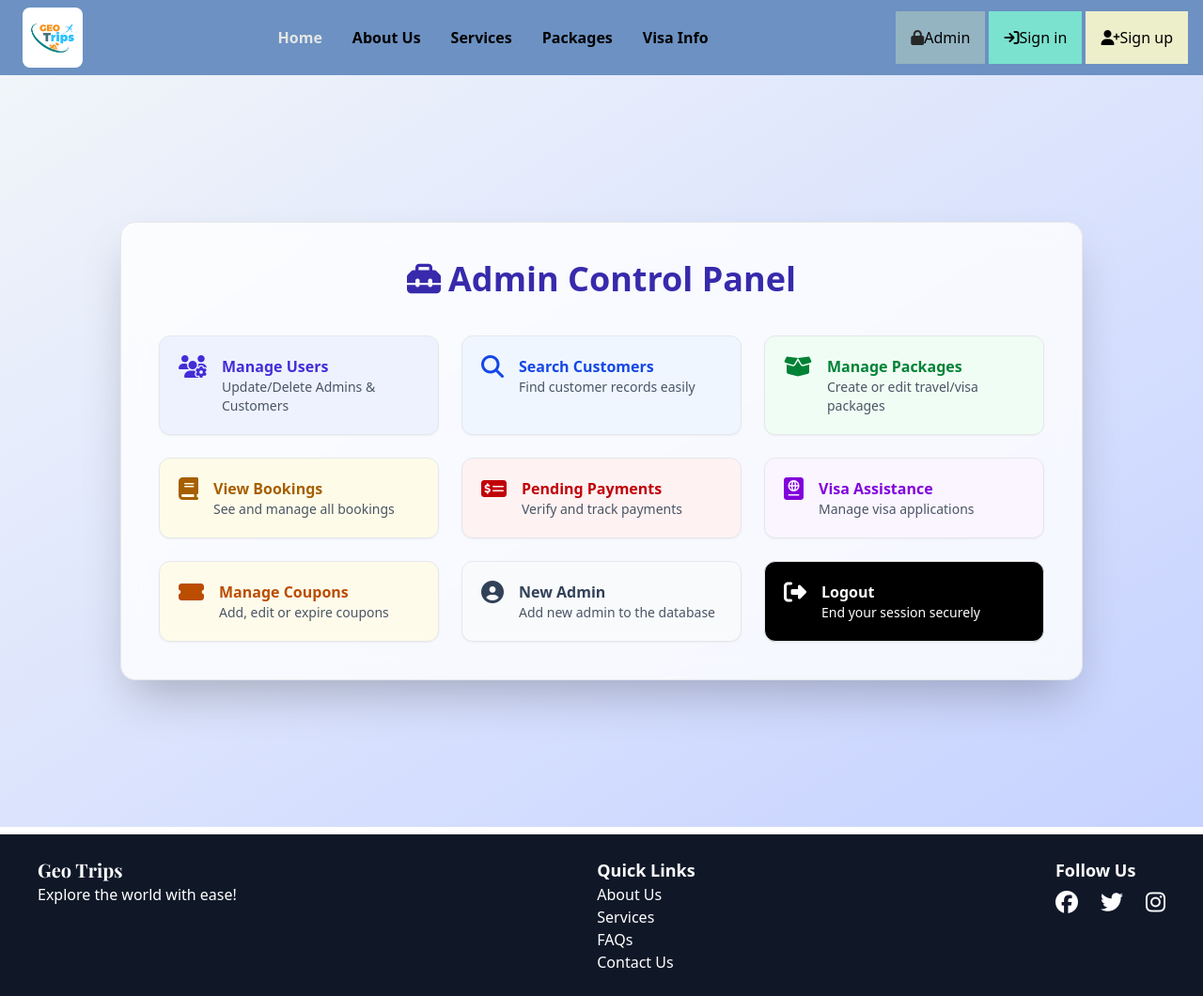
After one commit to RakibHossain231/dbms-project-geo-trip, a PHP site: page /geo/admin_panel.php in a window 1280 px wide. The commit adds this page. Shown: the whole page at 94% size. Run offline with PHP 8.4, Linux system fonts and the light colour scheme; some libraries are stand-ins or nearby versions; some web fonts are replaced.

Commit message:
Added some prompt after adding or updating data and page for adding new admin

```diff
--- /dev/null
+++ b/admin_panel.php
@@ -0,0 +1,123 @@
+<?php include 'things/top.php'; ?>
+<body>
+    <?php include 'things/navbar.php'; ?>
+    <section class="min-h-screen bg-gradient-to-br from-slate-100 to-indigo-200 flex items-center justify-center px-4 py-10">
+        <div class="w-full max-w-5xl bg-white/80 backdrop-blur-md rounded-2xl shadow-2xl border border-gray-200 p-10">
+
+            <!-- Heading -->
+            <h2 class="text-4xl font-extrabold text-center text-indigo-800 mb-10">
+                <i class="fas fa-toolbox mr-2"></i>Admin Control Panel
+            </h2>
+
+            <!-- Button Grid -->
+            <div class="grid grid-cols-1 sm:grid-cols-2 lg:grid-cols-3 gap-6">
+
+                <!-- Users -->
+                <a href="customers_list.php" class="admin-btn bg-indigo-50 border-indigo-200 text-indigo-700 hover:bg-indigo-100">
+                    <i class="fas fa-users-cog text-2xl"></i>
+                    <div>
+                        <p class="font-semibold">Manage Users</p>
+                        <p class="text-sm text-gray-600">Update/Delete Admins & Customers</p>
+                    </div>
+                </a>
+
+                <!-- Search -->
+                <a href="search_customer.php" class="admin-btn bg-blue-50 border-blue-200 text-blue-700 hover:bg-blue-100">
+                    <i class="fas fa-search text-2xl"></i>
+                    <div>
+                        <p class="font-semibold">Search Customers</p>
+                        <p class="text-sm text-gray-600">Find customer records easily</p>
+                    </div>
+                </a>
+
+                <!-- Packages -->
+                <a href="packages_list.php" class="admin-btn bg-green-50 border-green-200 text-green-700 hover:bg-green-100">
+                    <i class="fas fa-box-open text-2xl"></i>
+                    <div>
+                        <p class="font-semibold">Manage Packages</p>
+                        <p class="text-sm text-gray-600">Create or edit travel/visa packages</p>
+                    </div>
+                </a>
+
+                <!-- Bookings -->
+                <a href="view_bookings.php" class="admin-btn bg-yellow-50 border-yellow-200 text-yellow-700 hover:bg-yellow-100">
+                    <i class="fas fa-book text-2xl"></i>
+                    <div>
+                        <p class="font-semibold">View Bookings</p>
+                        <p class="text-sm text-gray-600">See and manage all bookings</p>
+                    </div>
+                </a>
+
+                <!-- Payments -->
+                <a href="pending_payments.php" class="admin-btn bg-red-50 border-red-200 text-red-700 hover:bg-red-100">
+                    <i class="fas fa-money-check-alt text-2xl"></i>
+                    <div>
+                        <p class="font-semibold">Pending Payments</p>
+                        <p class="text-sm text-gray-600">Verify and track payments</p>
+                    </div>
+                </a>
+
+                <!-- Visa Assistance -->
+                <a href="visa_data.php" class="admin-btn bg-purple-50 border-purple-200 text-purple-700 hover:bg-purple-100">
+                    <i class="fas fa-passport text-2xl"></i>
+                    <div>
+                        <p class="font-semibold">Visa Assistance</p>
+                        <p class="text-sm text-gray-600">Manage visa applications</p>
+                    </div>
+                </a>
+
+                <!-- Coupons -->
+                <a href="manage_coupons.php" class="admin-btn bg-amber-50 border-amber-200 text-amber-700 hover:bg-amber-100">
+                    <i class="fas fa-ticket-alt text-2xl"></i>
+                    <div>
+                        <p class="font-semibold">Manage Coupons</p>
+                        <p class="text-sm text-gray-600">Add, edit or expire coupons</p>
+                    </div>
+                </a>
+
+                <!-- add new admin -->
+                <a href="add_admin.php" class="admin-btn bg-slate-50 border-slate-200 text-slate-700 hover:bg-slate-100">
+                    <i class="fas fa-user-circle text-2xl"></i>
+                    <div>
+                        <p class="font-semibold">New Admin</p>
+                        <p class="text-sm text-gray-600">Add new admin to the database</p>
+                    </div>
+                </a>
+
+                <!-- Logout -->
+                <a href="logout.php" class="admin-btn bg-black text-white border-gray-800 hover:bg-gray-900">
+                    <i class="fas fa-sign-out-alt text-2xl"></i>
+                    <div>
+                        <p class="font-semibold">Logout</p>
+                        <p class="text-sm">End your session securely</p>
+                    </div>
+                </a>
+
+            </div>
+        </div>
+    </section>
+
+    <!-- Tailwind Custom Class for Buttons -->
+    <style>
+        .admin-btn {
+            display: flex;
+            align-items: flex-start;
+            gap: 1rem;
+            padding: 1.25rem;
+            border-radius: 0.75rem;
+            border: 1px solid #e5e7eb;
+            /* Tailwind's gray-200 */
+            box-shadow: 0 1px 2px rgba(0, 0, 0, 0.05);
+            transition: background-color 0.3s ease, box-shadow 0.3s ease;
+            text-decoration: none;
+        }
+
+        .admin-btn:hover {
+            box-shadow: 0 4px 8px rgba(0, 0, 0, 0.08);
+            background-color: white;
+            color: black;
+        }
+    </style>
+
+</body>
+<?php include 'things/footer.php'; ?>
--- a/delete_admin.php
+++ b/delete_admin.php
@@ -23,7 +23,7 @@ if ($_SERVER['REQUEST_METHOD'] === 'POST' && !empty($_GET['id'])) {
 <?php
         sleep(1);
         mysqli_close($conn);
-        header('Location: customers_list.php');
+        header('Location: customers_list.php?msg=Admin+deleted+successfully');
         exit();
     } else {
         echo "Error deleting record: " . mysqli_error($conn);
--- a/delete_customer.php
+++ b/delete_customer.php
@@ -21,7 +21,7 @@ include 'things/db_connect.php';
             <?php
             sleep(1);
             mysqli_close($conn);
-            header('Location: customers_list.php');
+            header('Location: customers_list.php?msg=Customer+deleted+successfully');
             exit();
         }else{
             echo "Error deleting record: " . mysqli_error($conn);
--- a/things/top.php
+++ b/things/top.php
@@ -19,13 +19,39 @@
     <link rel="preconnect" href="https://fonts.gstatic.com" crossorigin>
     <link href="https://fonts.googleapis.com/css2?family=Playfair+Display:ital,wght@0,400..900;1,400..900&display=swap"
         rel="stylesheet">
-        <!-- favicon -->
-        <link rel="icon" href="resources/airplane.png" type="image/x-icon">
+    <!-- favicon -->
+    <link rel="icon" href="resources/airplane.png" type="image/x-icon">
     <style>
         .header-font {
             font-family: "Playfair Display", serif;
             font-optical-sizing: auto;
             font-weight: bolder;
         }
+
+        @keyframes softBlink {
+            0% {
+                opacity: 1;
+            }
+
+            25% {
+                opacity: 0.6;
+            }
+
+            50% {
+                opacity: 0.3;
+            }
+
+            75% {
+                opacity: 0.6;
+            }
+
+            100% {
+                opacity: 1;
+            }
+        }
+
+        .blink {
+            animation: softBlink 2s ease-in-out infinite;
+        }
     </style>
 </head>
--- a/update_admin.php
+++ b/update_admin.php
@@ -58,7 +58,7 @@ if (isset($_POST['update'])) {
               WHERE id = $id";
     $res = mysqli_query($conn, $query);
     if ($res) {
-        header("Location: customers_list.php");
+        header("Location: customers_list.php?msg=Admin+data+updated+successfully");
         exit();
     } else {
         echo "Update failed: " ."<pre>". mysqli_error($conn) . "</pre>";
--- a/update_design.php
+++ b/update_design.php
@@ -82,7 +82,7 @@ if (isset($_POST['update'])) {
 
     $res = mysqli_query($conn, $query);
     if ($res) {
-        header("Location: customers_list.php");
+        header("Location: customers_list.php?msg=Customer+data+updated+successfully");
         exit();
     } else {
         echo "Update failed: " . mysqli_error($conn);
```
Also changed, not shown: add_admin.php (added, +86 -0 lines), admin_login.php (+39 -1 lines), customers_list.php (+7 -0 lines).
